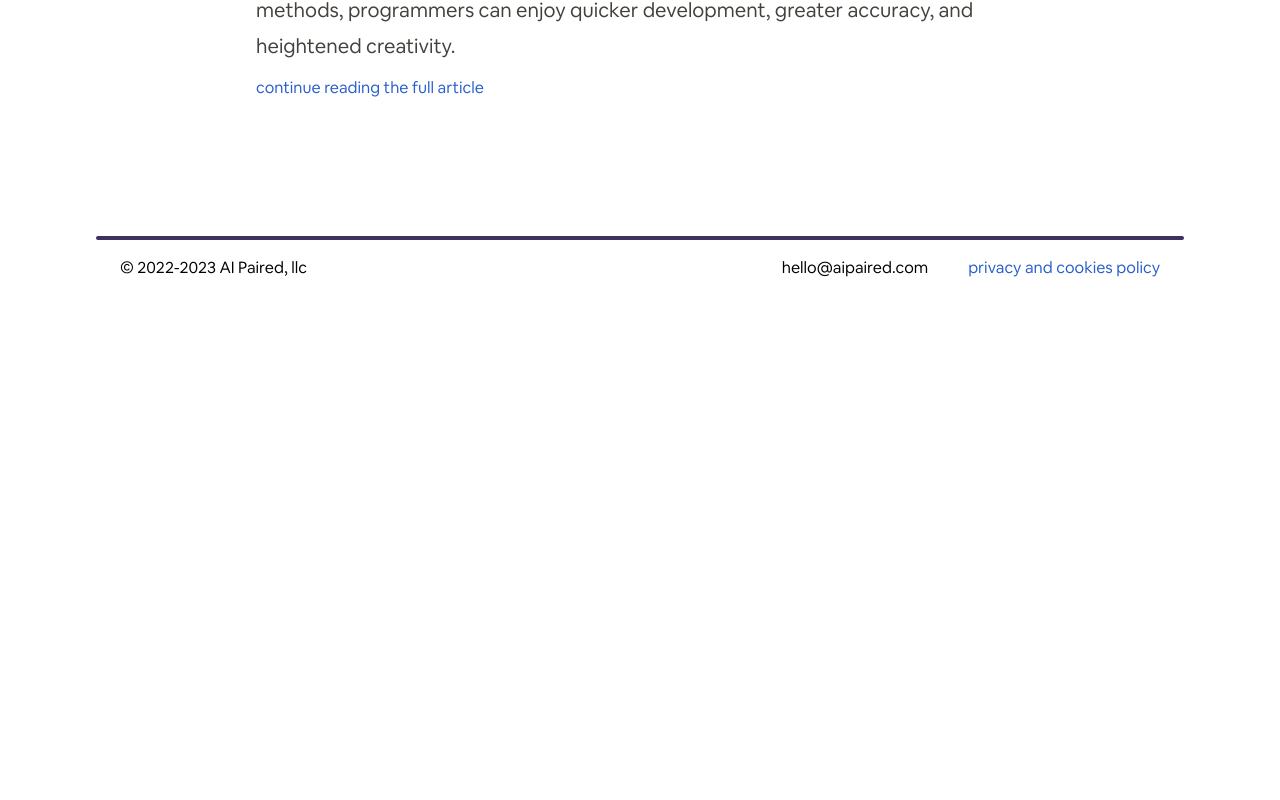
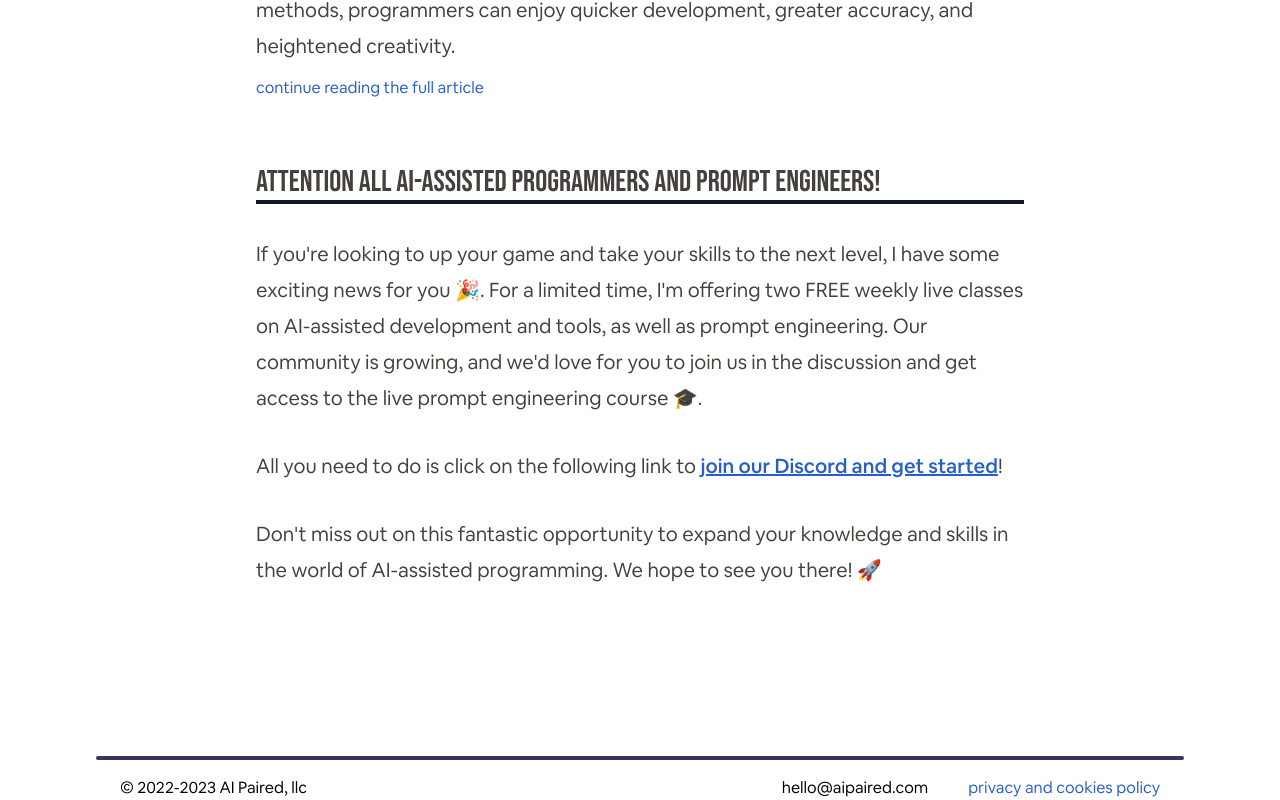
Before and after one commit to marktellez/aipaired.com, a Next.js app: page /articles in a window 1280 px wide. Shown: the part 1287-2087 px from the top of the page. Before the commit the page ends 1567 px from the top, so only its background shows below. Built offline with nearby package versions, Linux system fonts and the light colour scheme.

Commit message:
sem site audit fixed

```diff
--- a/src/articles/published/master-the-future-of-coding-unleash-your-potential-with-the-ultimate-prompt-engineering-live-course.md
+++ b/src/articles/published/master-the-future-of-coding-unleash-your-potential-with-the-ultimate-prompt-engineering-live-course.md
@@ -1,4 +1,5 @@
 ---
+pageTitle: Enroll in my LIVE prompt engineering course for FREE!
 title: Unleash Your Potential with the Ultimate Prompt Engineering Live Course!
 slug: master-the-future-of-coding-unleash-your-potential-with-the-ultimate-prompt-engineering-live-course
 publishedOn: 2023/04/14
--- a/src/articles/published/the-future-of-programming-using-artificial-intelligence-chatgpt.md
+++ b/src/articles/published/the-future-of-programming-using-artificial-intelligence-chatgpt.md
@@ -1,4 +1,5 @@
 ---
+pageTitle: What does the AI future hold for programmers?
 title: "Coding's Next Frontier: AI Unleashed"
 slug: the-future-of-programming-using-artificial-intelligence-chatgpt
 publishedOn: 2023/04/06
--- a/src/pages/articles/[slug].jsx
+++ b/src/pages/articles/[slug].jsx
@@ -21,7 +21,7 @@ export default function Article({ slug, frontmatter, html, articles = [] }) {
   return (
     <Layout
       article
-      title={frontmatter.title}
+      title={frontmatter.pageTitle}
       metaDescription={frontmatter.summary}
       publishedOn={frontmatter.publishedOn}
       canonicalUrl={url}>
--- a/src/pages/articles/index.jsx
+++ b/src/pages/articles/index.jsx
@@ -12,7 +12,7 @@ export default function ArticlesIndex({ articles = [] }) {
   return (
     <Layout
       canonicalUrl={`${process.env.NEXT_PUBLIC_HOST}/articles`}
-      title="Learn from these articles on how to incorporate AI into your development process"
+      title="Articles on how to incorporate AI into your development process"
       metaDescription="If you want to stay up on the programming job market you need to know tools like chatgpt and codepilot. Check out these articles on the topic of ai assisted development!">
       <Container>
         <div className="mt-24 grid-cols-2 mx-auto max-w-3xl">
@@ -57,6 +57,33 @@ export default function ArticlesIndex({ articles = [] }) {
               </summary>
             );
           })}
+
+          <div>
+            <h2 id="attention-all-ai-assisted-programmers-and-prompt-engineers-">
+              Attention all AI-assisted programmers and prompt engineers!
+            </h2>
+            <p>
+              If you&#39;re looking to up your game and take your skills to the
+              next level, I have some exciting news for you 🎉. For a limited
+              time, I&#39;m offering two FREE weekly live classes on AI-assisted
+              development and tools, as well as prompt engineering. Our
+              community is growing, and we&#39;d love for you to join us in the
+              discussion and get access to the live prompt engineering course
+              🎓.
+            </p>
+            <p>
+              All you need to do is click on the following link to{" "}
+              <a href="https://discord.gg/D9PdH96xe9">
+                join our Discord and get started
+              </a>
+              !
+            </p>
+            <p>
+              Don&#39;t miss out on this fantastic opportunity to expand your
+              knowledge and skills in the world of AI-assisted programming. We
+              hope to see you there! 🚀
+            </p>
+          </div>
         </div>
       </Container>
     </Layout>
```
